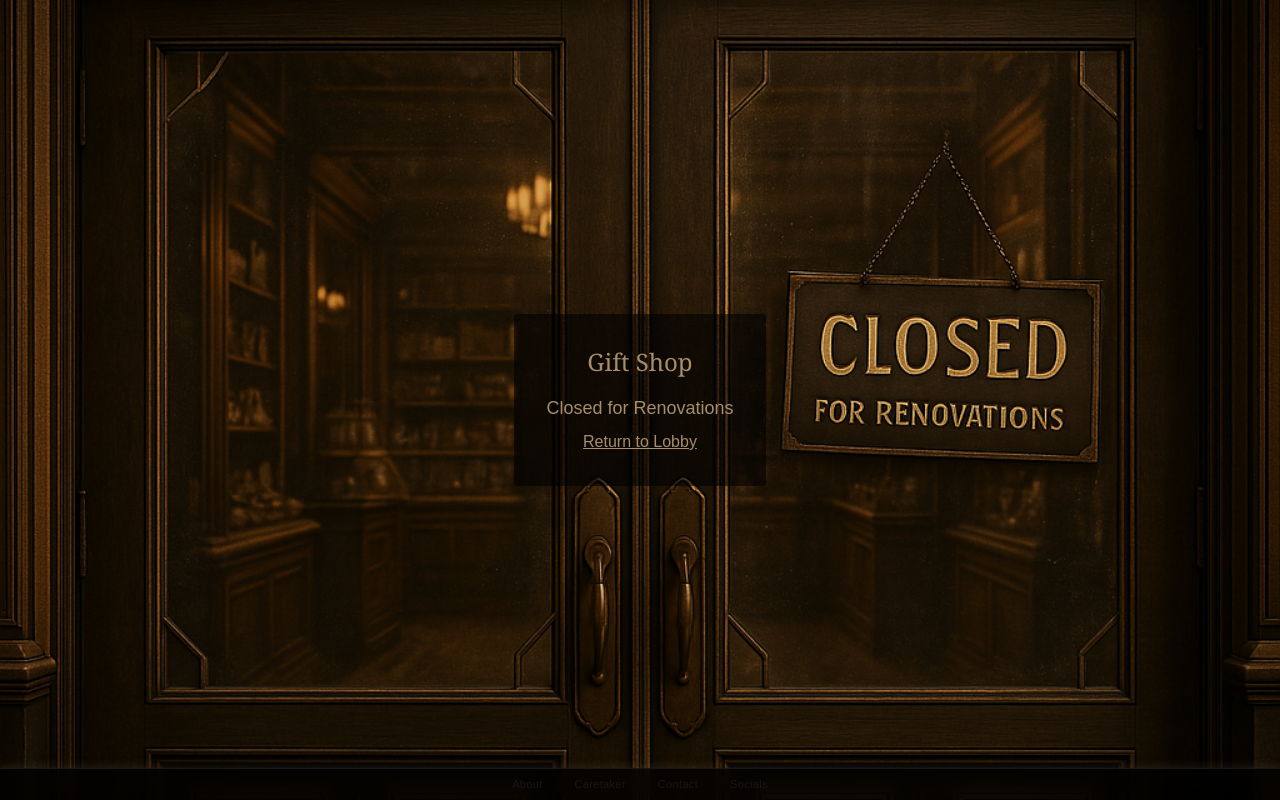
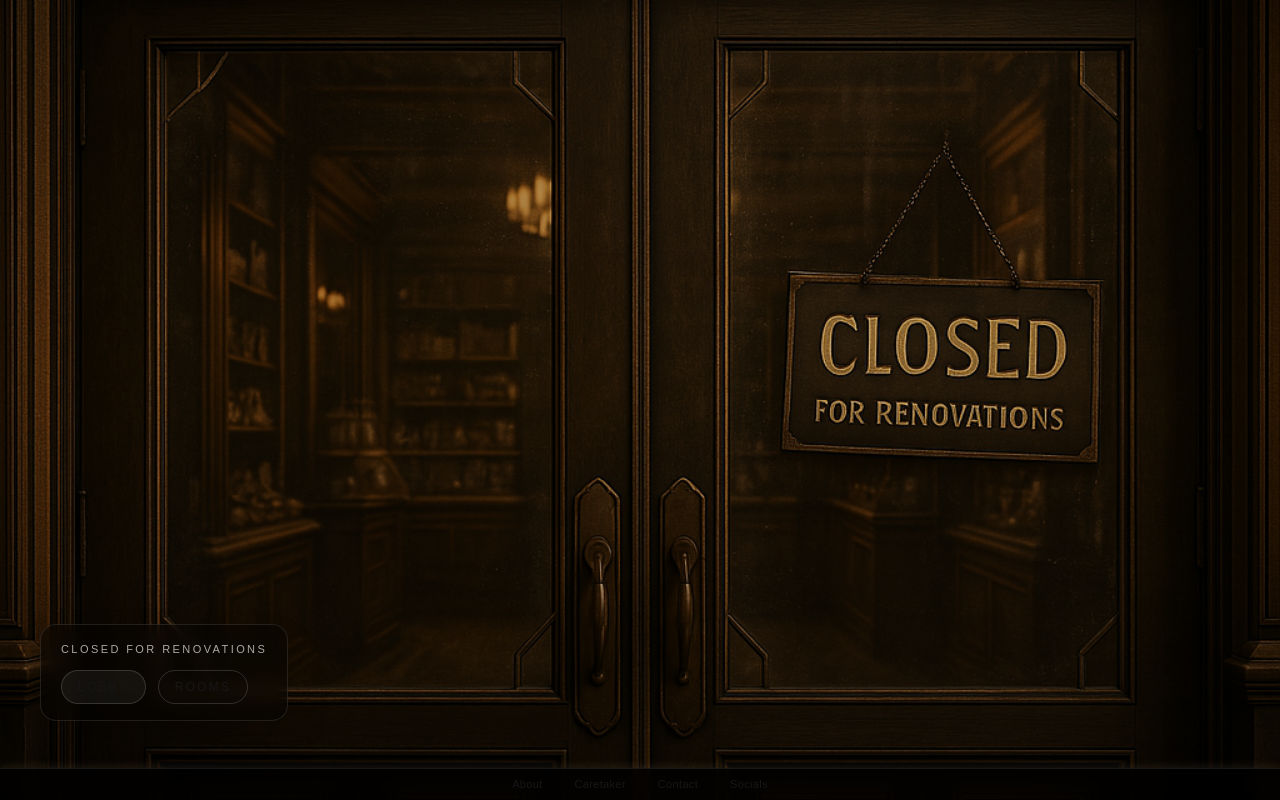
Before and after one commit to fevernaofficial/feverna-hotel, a Next.js app: page /gift in a window 1280 px wide. Built offline with nearby package versions, Linux system fonts and the light colour scheme.

Commit message:
Gift shop code cleanup/redesign

```diff
--- a/app/gift/page.tsx
+++ b/app/gift/page.tsx
@@ -1,24 +1,51 @@
-export const metadata = {
+import type { Metadata } from "next";
+import Link from "next/link";
+
+export const metadata: Metadata = {
   title: "Gift Shop | Hotel Feverna",
   description: "Relics and curios from the halls of Feverna.",
 };
 
-export default function GiftShop() {
+export default function GiftShopPage() {
   return (
     <main
-      className="relative h-[100svh] flex flex-col items-center justify-center text-fevernaGold bg-black overflow-hidden"
+      className="relative w-full min-h-screen bg-black overflow-hidden"
       style={{
         backgroundImage: "url('/images/giftshop.png')",
         backgroundSize: "cover",
         backgroundPosition: "center",
       }}
     >
-      <div className="bg-black/60 p-8 rounded text-center">
-        <h2 className="text-2xl mb-4 font-serif">Gift Shop</h2>
-        <p className="text-lg mb-2">Closed for Renovations</p>
-        <a href="/" className="underline hover:text-white">
-          Return to Lobby
-        </a>
+      {/* Soft overlays for legibility without muting the art */}
+      <div className="absolute inset-0 bg-black/15" />
+      <div className="absolute inset-0 bg-linear-to-b from-black/10 via-transparent to-black/35" />
+
+      {/* Image already contains the visible title */}
+      <h1 className="sr-only">Gift Shop</h1>
+
+      {/* Small status + navigation, placed away from the door sign */}
+      <div className="absolute left-5 bottom-16 md:left-10 md:bottom-20 z-10">
+        <div className="rounded-2xl border border-white/10 bg-black/35 backdrop-blur-sm shadow-2xl px-5 py-4 fade-in-soft max-w-[18rem]">
+          <p className="text-[11px] uppercase tracking-[0.22em] text-white/65">
+            Closed for renovations
+          </p>
+
+          <div className="mt-3 flex items-center gap-3">
+            <Link
+              href="/"
+              className="inline-flex items-center justify-center rounded-full px-4 py-2 text-xs uppercase tracking-[0.18em] border border-white/15 bg-white/5 hover:bg-white/10 transition"
+            >
+              Lobby
+            </Link>
+
+            <Link
+              href="/hallway0"
+              className="inline-flex items-center justify-center rounded-full px-4 py-2 text-xs uppercase tracking-[0.18em] border border-white/15 hover:border-white/25 transition"
+            >
+              Rooms
+            </Link>
+          </div>
+        </div>
       </div>
     </main>
   );
--- a/app/layout.tsx
+++ b/app/layout.tsx
@@ -27,7 +27,7 @@ export default function RootLayout({
                        bg-[rgba(0,0,0,0.7)] backdrop-blur-sm
                        border-t border-fevernaGold/30
                        shadow-[0_-2px_10px_rgba(166,142,109,0.15)]
-                       z-[9999] fade-in-soft"
+                       z-9999 fade-in-soft"
             style={{ gap: "2rem", letterSpacing: "0.03em" }}
           >
             <Link href="/about" className="hover:text-fevernaGold transition">
```
